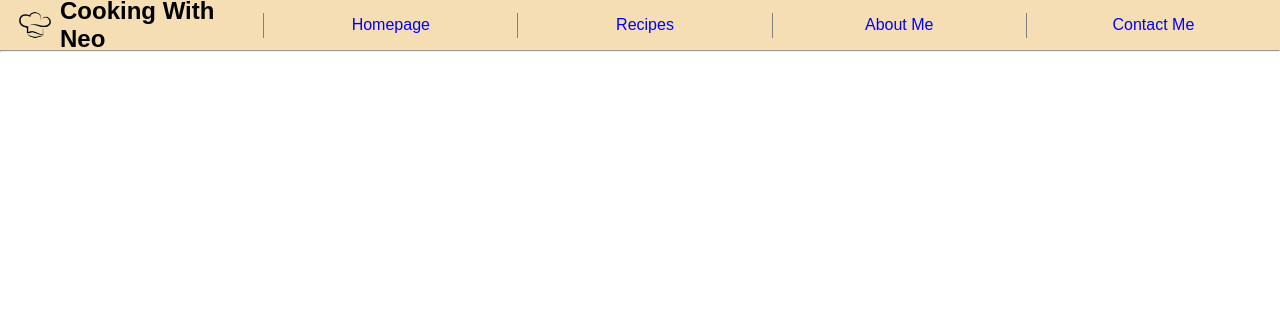
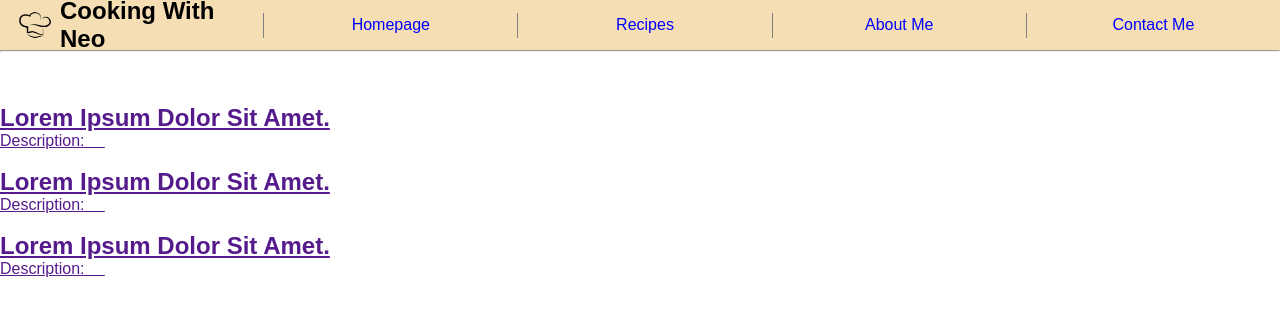
Before and after one commit to NeoRafajlovic/cooking, a plain HTML site: page recipes/index.html in a window 1280 px wide. Drawn offline with Linux system fonts and the light colour scheme.

Commit message:
Update index.html

```diff
--- a/recipes/index.html
+++ b/recipes/index.html
@@ -24,5 +24,56 @@
         </ul>
         <hr>
     </nav><div style="height: 50px;"></div>
+    <br><br>
+
+    <div class="recipes">
+        <div class="recipe">
+            <a href="">
+                <div class="top">
+                    <img src="" alt="">
+                    <h2>Lorem Ipsum Dolor Sit Amet.</h2>
+                </div>
+                <div class="bottom">
+                    <p>Description:
+
+                        &emsp;
+                    </p>
+                </div>
+            </a>
+        </div>
+
+        <div class="recipe">
+            <a href="">
+                <div class="top">
+                    <img src="" alt="">
+                    <h2>Lorem Ipsum Dolor Sit Amet.</h2>
+                </div>
+                <div class="bottom">
+                    <p>Description:
+
+                        &emsp;
+                    </p>
+                </div>
+            </a>
+        </div>
+
+        <div class="recipe">
+            <a href="">
+                <div class="top">
+                    <img src="" alt="">
+                    <h2>Lorem Ipsum Dolor Sit Amet.</h2>
+                </div>
+                <div class="bottom">
+                    <p>Description:
+
+                        &emsp;
+                    </p>
+                </div>
+            </a>
+        </div>
+    </div>
+    <div class="recipes">
+
+    </div>
 </body>
 </html>
```
